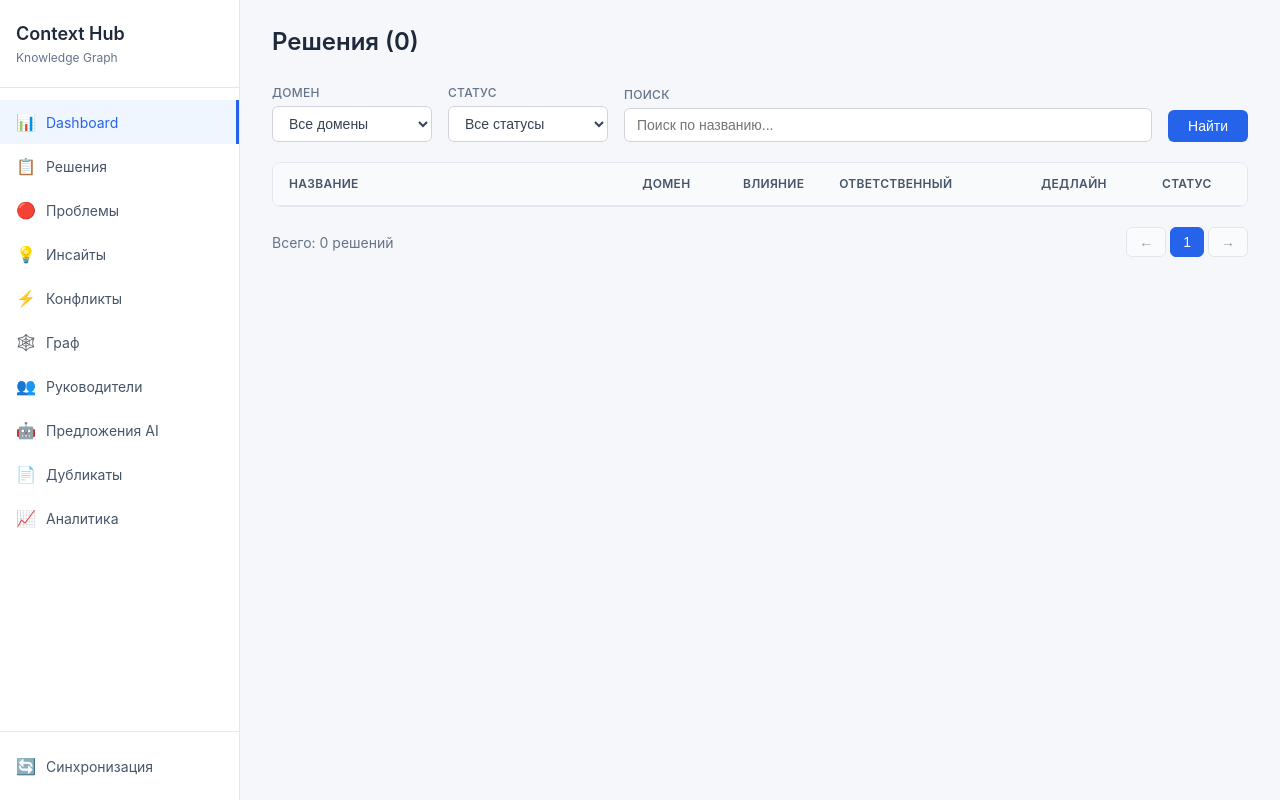
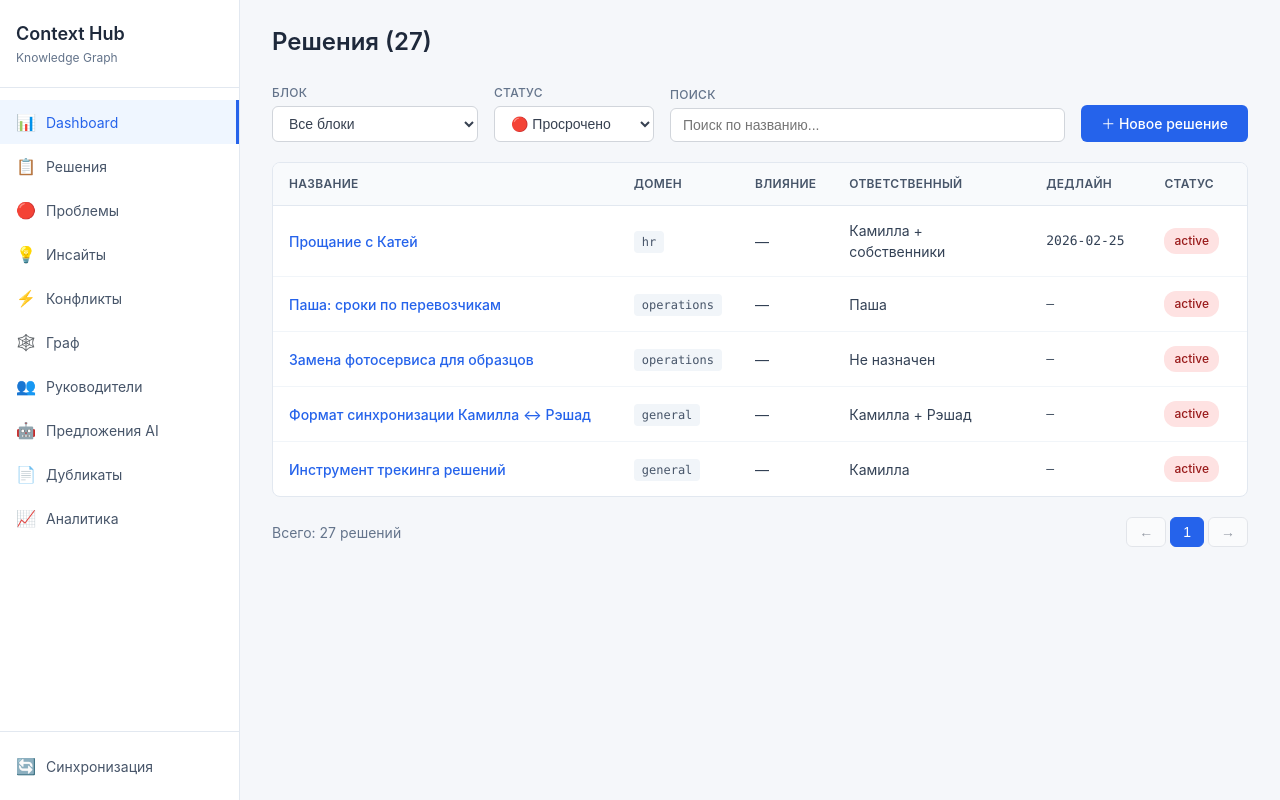
Before and after one commit to KamillaSnipes/Headcorn, a Flask app: page /?status=overdue in a window 1280 px wide. Run offline with Flask 3, Linux system fonts and the light colour scheme; lists and menus that the app fills with data are empty.

Commit message:
Fix template variables for Context Hub design
Made-with: Cursor

```diff
--- a/templates/index.html
+++ b/templates/index.html
@@ -406,37 +420,34 @@
         <!-- Main Content -->
         <main class="main">
             <div class="main-header">
-                <h1>Решения ({{ decisions|length }})</h1>
+                <h1>Решения ({{ stats.total }})</h1>
             </div>
 
             <!-- Filters -->
             <form class="filters" method="GET" action="/">
                 <div class="filter-group">
-                    <label>Домен</label>
-                    <select name="domain" class="filter-select">
-                        <option value="">Все домены</option>
-                        <option value="internal" {% if request.args.get('domain') == 'internal' %}selected{% endif %}>internal</option>
-                        <option value="sales" {% if request.args.get('domain') == 'sales' %}selected{% endif %}>sales</option>
-                        <option value="hr" {% if request.args.get('domain') == 'hr' %}selected{% endif %}>hr</option>
-                        <option value="china" {% if request.args.get('domain') == 'china' %}selected{% endif %}>china</option>
-                        <option value="finance" {% if request.args.get('domain') == 'finance' %}selected{% endif %}>finance</option>
-                        <option value="operations" {% if request.args.get('domain') == 'operations' %}selected{% endif %}>operations</option>
+                    <label>Блок</label>
+                    <select name="block" class="filter-select" onchange="this.form.submit()">
+                        <option value="all" {% if filter_block == 'all' %}selected{% endif %}>Все блоки</option>
+                        {% for block_id, block_name in block_map.items() %}
+                        <option value="{{ block_id }}" {% if filter_block == block_id %}selected{% endif %}>{{ block_name }}</option>
+                        {% endfor %}
                     </select>
                 </div>
                 <div class="filter-group">
                     <label>Статус</label>
-                    <select name="status" class="filter-select">
-                        <option value="">Все статусы</option>
-                        <option value="active" {% if request.args.get('status') == 'active' %}selected{% endif %}>active</option>
-                        <option value="archive" {% if request.args.get('status') == 'archive' %}selected{% endif %}>archive</option>
-                        <option value="done" {% if request.args.get('status') == 'done' %}selected{% endif %}>done</option>
+                    <select name="status" class="filter-select" onchange="this.form.submit()">
+                        <option value="all" {% if filter_status == 'all' %}selected{% endif %}>Все статусы</option>
+                        {% for status_id, status_info in status_map.items() %}
+                        <option value="{{ status_id }}" {% if filter_status == status_id %}selected{% endif %}>{{ status_info.emoji }} {{ status_info.label }}</option>
+                        {% endfor %}
                     </select>
                 </div>
                 <div class="filter-group filter-search">
                     <label>Поиск</label>
                     <input type="text" name="q" class="filter-input" placeholder="Поиск по названию..." value="{{ request.args.get('q', '') }}">
                 </div>
-                <button type="submit" class="btn-primary">Найти</button>
+                <a href="/add" class="btn-primary">＋ Новое решение</a>
             </form>
 
             <!-- Table -->
@@ -453,10 +464,11 @@
                         </tr>
                     </thead>
                     <tbody>
+                        {% for block_id, decisions in blocks.items() %}
                             {% for d in decisions %}
                             <tr>
                                 <td class="cell-name">
-                                <a href="/decision/{{ d.id }}" class="link-primary">{{ d.title }}</a>
+                                    <a href="/edit/{{ d.id }}" class="link-primary">{{ d.decision }}</a>
                                 </td>
                                 <td>
                                     {% set domain_map = {
@@ -466,7 +478,7 @@
                                     <span class="badge-domain">{{ domain_map.get(d.block, d.block) }}</span>
                                 </td>
                                 <td class="cell-impact">—</td>
-                            <td class="cell-owner">{{ d.assignee or '—' }}</td>
+                                <td class="cell-owner">{{ d.responsible or '—' }}</td>
                                 <td class="cell-deadline">{{ d.deadline or '—' }}</td>
                                 <td>
                                     {% if d.status == 'active' %}
@@ -477,19 +489,29 @@
                                         <span class="badge-status status-done">archive</span>
                                     {% elif d.status == 'deferred' %}
                                         <span class="badge-status status-deferred">deferred</span>
+                                    {% elif d.status == 'no_deadline' %}
+                                        <span class="badge-status status-no_deadline">no deadline</span>
                                     {% else %}
                                         <span class="badge-status status-active">{{ d.status }}</span>
                                     {% endif %}
                                 </td>
                             </tr>
                             {% endfor %}
+                        {% endfor %}
+                        {% if not blocks %}
+                        <tr>
+                            <td colspan="6" class="empty-state">
+                                Нет решений для отображения
+                            </td>
+                        </tr>
+                        {% endif %}
                     </tbody>
                 </table>
             </div>
 
             <!-- Pagination -->
             <div class="pagination">
-                <span class="pagination-info">Всего: {{ decisions|length }} решений</span>
+                <span class="pagination-info">Всего: {{ stats.total }} решений</span>
                 <div class="pagination-buttons">
                     <button class="btn-page" disabled>←</button>
                     <button class="btn-page active">1</button>
```
Also changed, not shown: other parts of templates/index.html (+23 -9 lines). Lines whose indentation alone changed are shown as unchanged.
